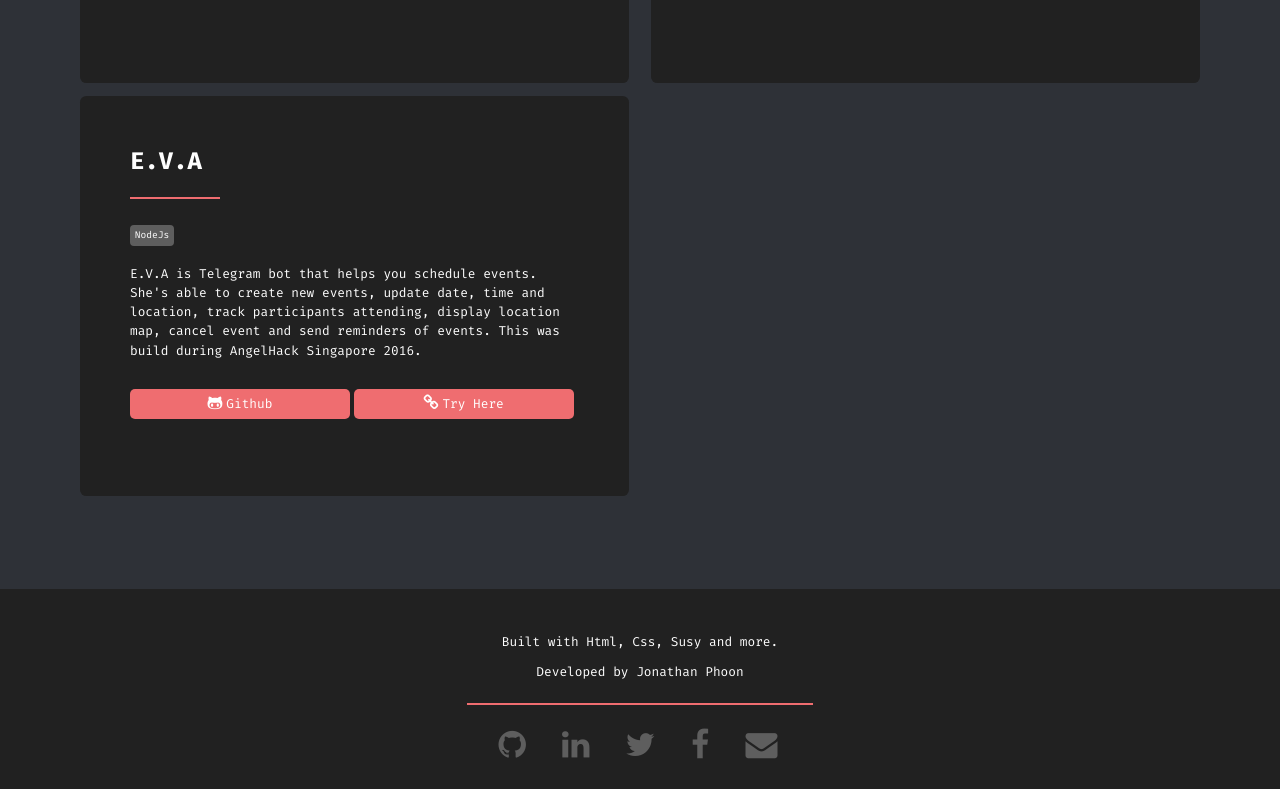
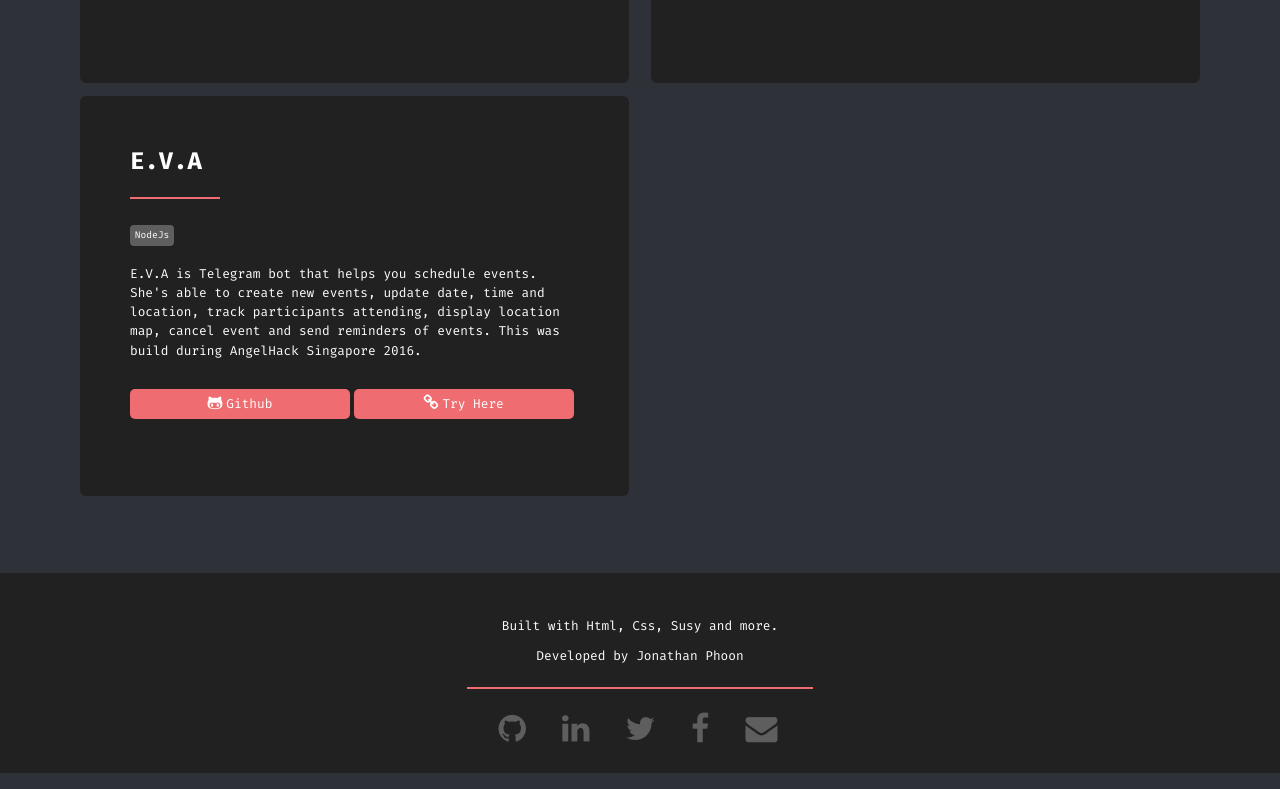
Before and after one commit to giftofjehovah/giftofjehovah.github.io, a website: page index.html in a window 1280 px wide. Shown: the part 1957-2746 px from the top of the page. Drawn offline with Linux system fonts and the light colour scheme.

Commit message:
edit footer btm padding

```diff
--- a/scss/styles.scss
+++ b/scss/styles.scss
@@ -303,7 +303,8 @@ main {
 footer {
   background-color: $blackbox;
   height: 200px;
-  margin: 2em 0 0 0;
+  margin: 1em 0 0 0;
+  padding: 0 0 2em 0;
   hr {
     width: 27%;
     margin-top: 1.5em;
```
Also changed, not shown: css/styles.css.
